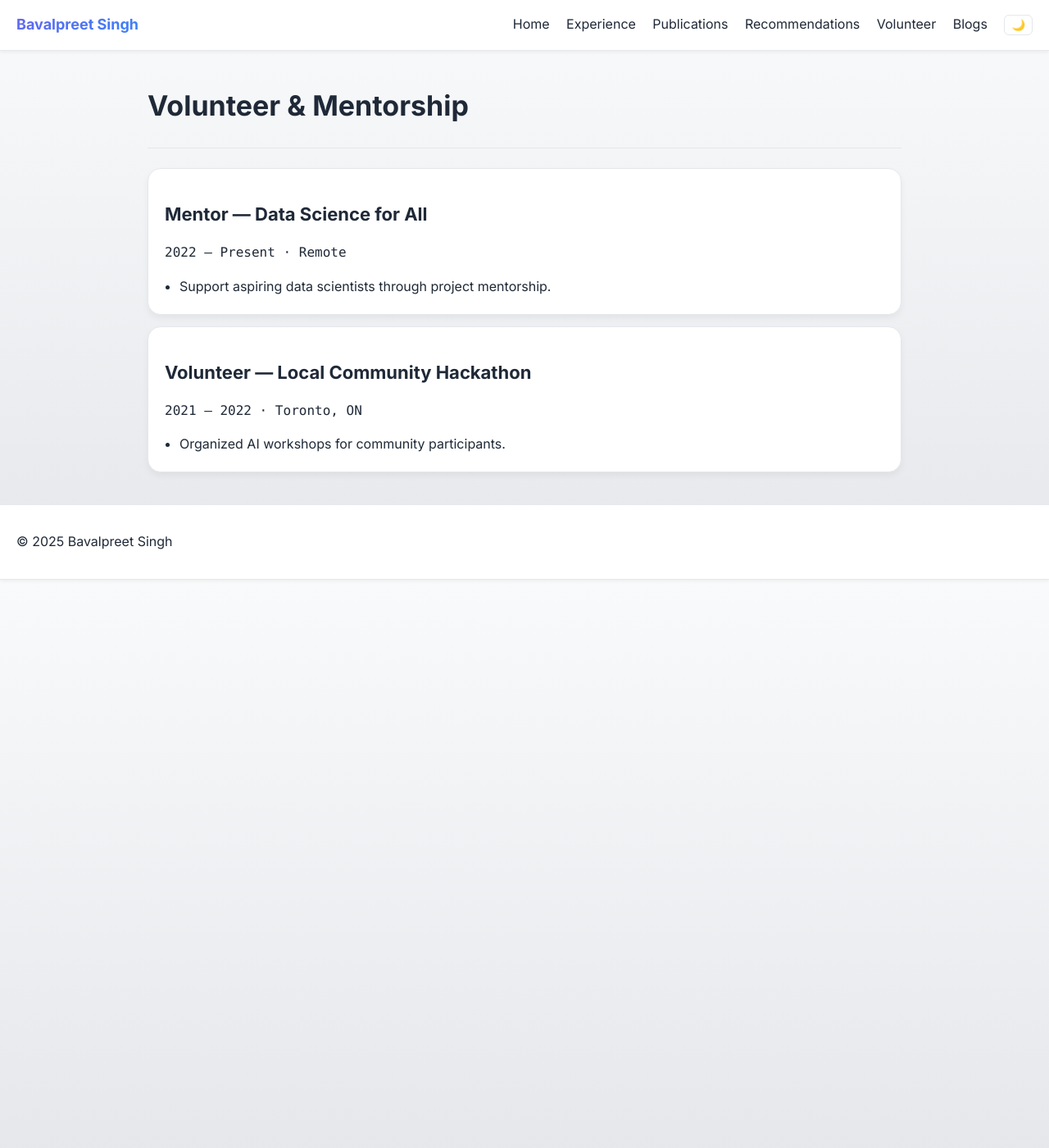
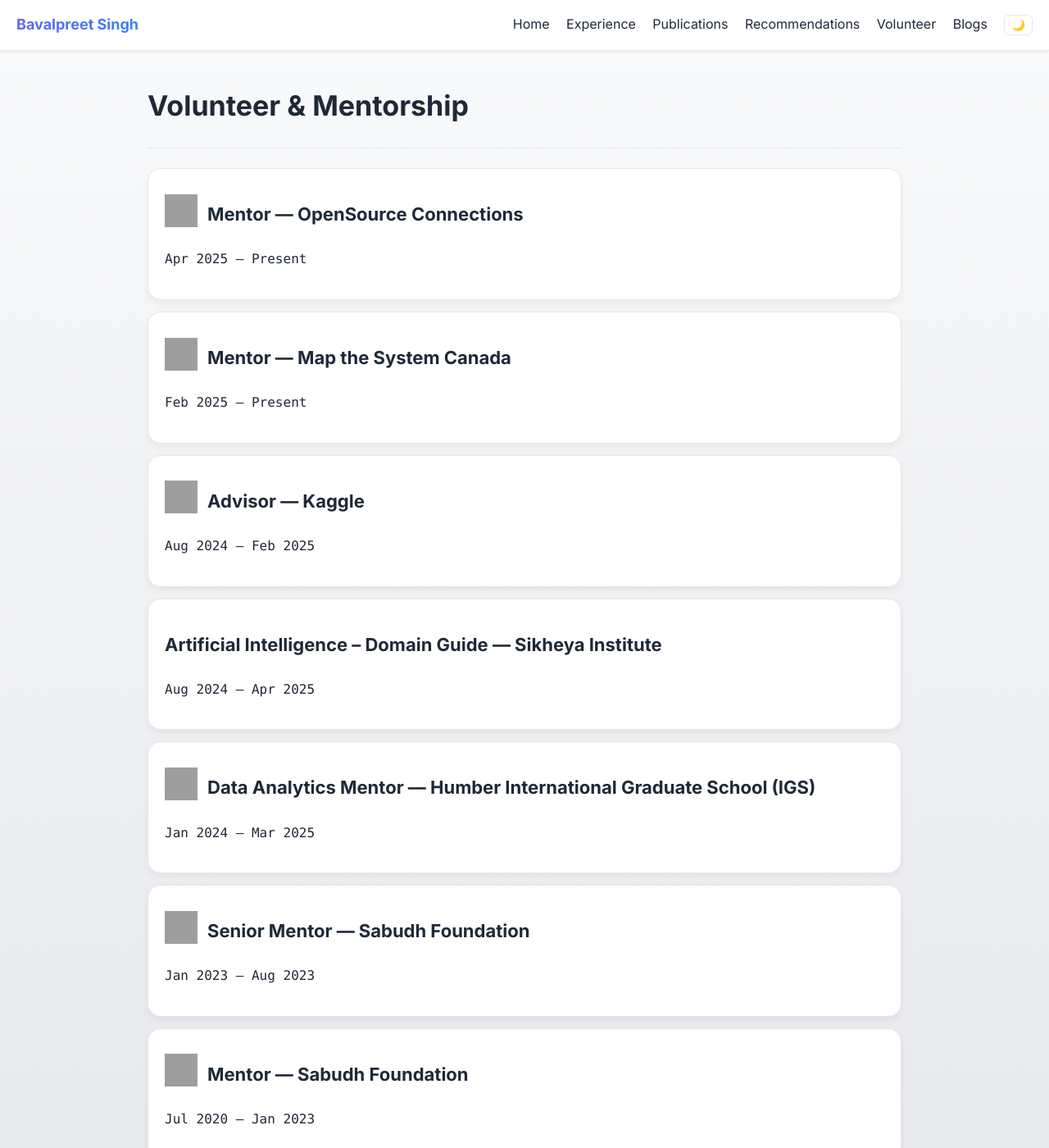
Before and after one commit to Bavalpreet/bavalpreet.github.io, a Jekyll site: the page built from volunteer.md, in a window 1280 px wide and 1400 px high. Shown: the whole window at 82% size. Built offline with Jekyll 4.4.1, drawn with Linux system fonts in a browser that asks for light colours; grey boxes are pictures that could not be loaded.

Commit message:
Use remote volunteer logos

```diff
--- a/_data/profile.yml
+++ b/_data/profile.yml
@@ -125,15 +125,37 @@ education:
   program: B.Tech, Computer Science and Engineering
   date: "2016 \u2013 2020"
 volunteer:
-- company: Data Science for All
+- company: OpenSource Connections
   role: Mentor
-  date: "2022 \u2013 Present"
-  location: Remote
-  bullets:
-  - Support aspiring data scientists through project mentorship.
-- company: Local Community Hackathon
-  role: Volunteer
-  date: "2021 \u2013 2022"
-  location: Toronto, ON
-  bullets:
-  - Organized AI workshops for community participants.
+  date: "Apr 2025 \u2013 Present"
+  logo: https://avatars.githubusercontent.com/u/1776596?v=4
+  bullets: []
+- company: Map the System Canada
+  role: Mentor
+  date: "Feb 2025 \u2013 Present"
+  logo: https://avatars.githubusercontent.com/u/63322516?v=4
+  bullets: []
+- company: Kaggle
+  role: Advisor
+  date: "Aug 2024 \u2013 Feb 2025"
+  logo: https://avatars.githubusercontent.com/u/1336944?v=4
+  bullets: []
+- company: Sikheya Institute
+  role: "Artificial Intelligence \u2013 Domain Guide"
+  date: "Aug 2024 \u2013 Apr 2025"
+  bullets: []
+- company: Humber International Graduate School (IGS)
+  role: Data Analytics Mentor
+  date: "Jan 2024 \u2013 Mar 2025"
+  logo: https://avatars.githubusercontent.com/u/25174995?v=4
+  bullets: []
+- company: Sabudh Foundation
+  role: Senior Mentor
+  date: "Jan 2023 \u2013 Aug 2023"
+  logo: https://avatars.githubusercontent.com/u/129847691?v=4
+  bullets: []
+- company: Sabudh Foundation
+  role: Mentor
+  date: "Jul 2020 \u2013 Jan 2023"
+  logo: https://avatars.githubusercontent.com/u/129847691?v=4
+  bullets: []
--- a/assets/css/style.css
+++ b/assets/css/style.css
@@ -282,6 +282,19 @@ kbd {
   border: 1px solid var(--border);
 }
 
+/* Volunteer logos */
+.volunteer-header {
+  display: flex;
+  align-items: center;
+}
+
+.volunteer-logo {
+  width: 40px;
+  height: 40px;
+  object-fit: contain;
+  margin-right: 12px;
+}
+
 /* Mobile navigation */
 .menu-toggle {
   display: none;
--- a/volunteer.md
+++ b/volunteer.md
@@ -10,10 +10,15 @@ permalink: /volunteer/
 
 {% for v in p.volunteer %}
 <div class="card">
-  <h3 class="h2">{{ v.role }} — {{ v.company }}</h3>
+  <div class="volunteer-header">
+    {% if v.logo %}<img src="{{ v.logo }}" alt="{{ v.company }} logo" class="volunteer-logo">{% endif %}
+    <h3 class="h2">{{ v.role }} — {{ v.company }}</h3>
+  </div>
   <p class="mono">{{ v.date }}{% if v.location %} · {{ v.location }}{% endif %}</p>
+  {% if v.bullets and v.bullets != empty %}
   <ul>
   {% for b in v.bullets %}<li>{{ b }}</li>{% endfor %}
   </ul>
+  {% endif %}
 </div>
 {% endfor %}
```
